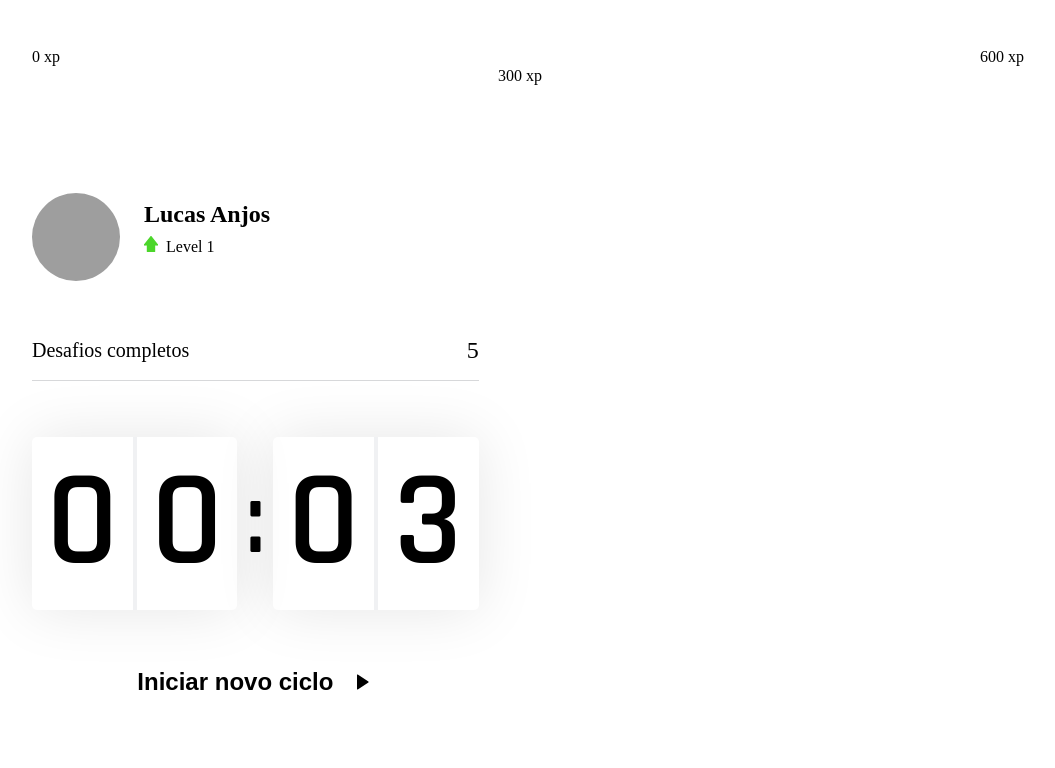
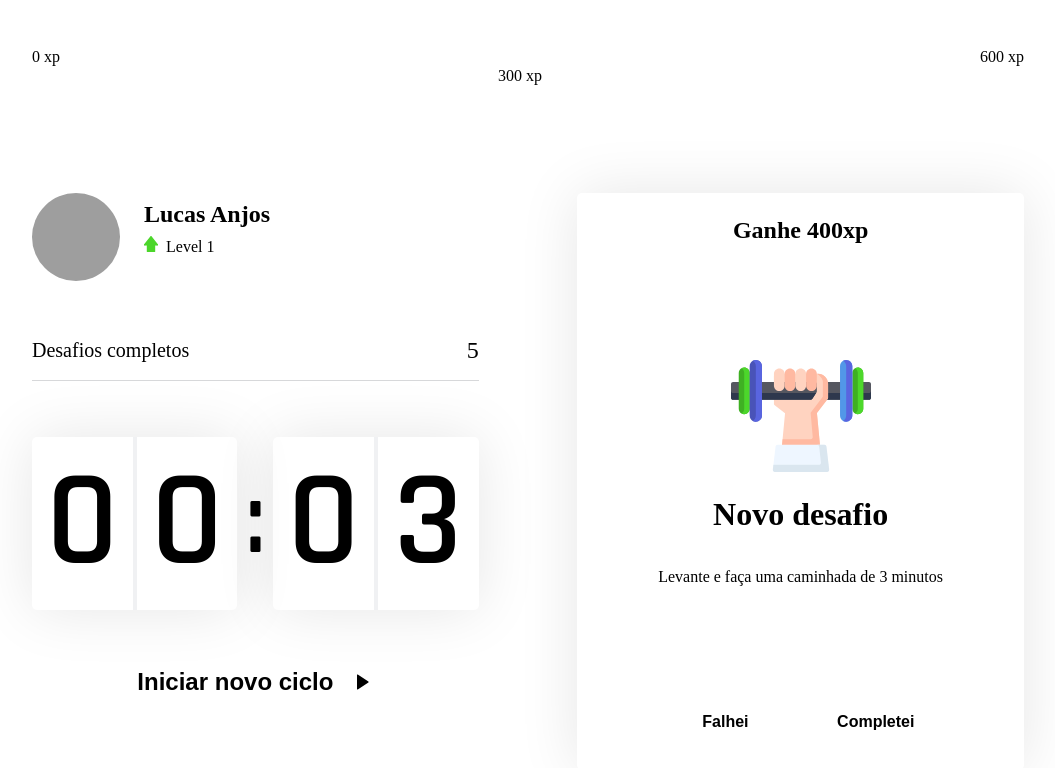
Before and after one commit to luskas8/shake-the-body, a Next.js app: page / in a window 1280 px wide. Shown: the top 768 px of the page, without its empty margins (112-1167 px from the left). Built offline with nearby package versions, Linux system fonts and the light colour scheme; grey boxes are pictures that could not be loaded.

Commit message:
Add component challengebox and css

```diff
--- /dev/null
+++ b/src/components/ChallengerBox.tsx
@@ -0,0 +1,52 @@
+// eslint-disable-next-line no-use-before-define
+import React from 'react'
+import styles from '../styles/components/ChallengerBox.module.css'
+
+export function ChallengerBox () {
+  const hasActiveChallenger = true
+
+  return (
+    <div className={styles.challengerBoxContainer}>
+      {
+        hasActiveChallenger
+          ? (
+            <div className={styles.challengerActive}>
+              <header>Ganhe 400xp</header>
+
+              <main>
+                <img src="icons/body.svg" />
+                <strong>Novo desafio</strong>
+                <p>Levante e faça uma caminhada de 3 minutos</p>
+              </main>
+
+              <footer>
+                <button
+                  type="button"
+                  className={`${styles.challengerFailedButton}`}
+                >
+                  Falhei
+                </button>
+                <button
+                  type="button"
+                  className={`${styles.challengerSucceededButton}`}
+                >
+                  Completei
+                </button>
+              </footer>
+            </div>
+            )
+          : (
+            <div className={styles.challengerNotActive}>
+              <strong>
+                Finalize um ciclo para receber um desafio
+                </strong>
+              <p>
+                <img src="icons/level-up.svg" alt="Level Up" />
+                  Avance de level completando desafios.
+                </p>
+            </div>
+            )
+      }
+    </div >
+  )
+}
--- a/src/pages/index.tsx
+++ b/src/pages/index.tsx
@@ -1,12 +1,15 @@
+import Head from 'next/head'
+
+// eslint-disable-next-line no-use-before-define
+import React from 'react'
 import { CompletedChallengers } from '../components/CompletedChallengers'
 import { Coutdown } from '../components/Countdown'
 import { ExperienceBar } from '../components/ExperienceBar'
 import { Profile } from '../components/Profile'
 import styles from '../styles/pages/Home.module.css'
+import { ChallengerBox } from '../components/ChallengerBox'
 
-import Head from 'next/head'
-
-export default function Home() {
+export default function Home () {
   return (
     <div className={styles.container}>
       <Head><title>Início | Shake the Body</title></Head>
@@ -19,6 +22,7 @@
           <Coutdown />
         </div>
         <div>
+          <ChallengerBox />
         </div>
       </section>
     </div>
--- /dev/null
+++ b/src/styles/components/ChallengerBox.module.css
@@ -0,0 +1,114 @@
+.challengerBoxContainer {
+  height: 100%;
+
+  background: var(--white);
+  border-radius: 5px;
+  box-shadow: 0 0 60px rgba(0, 0, 0, 0.10);
+  padding: 1.5rem 2rem;
+
+  display: flex;
+  flex-direction: column;
+  align-items: center;
+  justify-content: center;
+
+  text-align: center;
+}
+
+.challengerNotActive {
+  display: flex;
+  flex-direction: column;
+  align-items: center;
+}
+
+.challengerNotActive strong {
+  font-weight: 500;
+  font-size: 1.5rem;
+  line-height: 1.4;
+}
+
+.challengerNotActive p {
+  display: flex;
+  flex-direction: column;
+  align-items: center;
+
+  margin-top: 3rem;
+
+  line-height: 1.4;
+  max-width: 70%;
+}
+
+.challengerNotActive p img {
+  margin-bottom: 1rem;
+}
+
+.challengerActive {
+  height: 100%;
+
+  display: flex;
+  flex-direction: column;
+}
+
+.challengerActive header {
+    color: var(--blue);
+    font-weight: 600;
+    font-size: 1.5rem;
+
+    padding: 0 2rem 1.5rem;
+    border-bottom: 1px solid var(--gray-line);
+}
+
+.challengerActive main {
+  flex: 1;
+
+  display: flex;
+  flex-direction: column;
+  align-items: center;
+  justify-content: center;
+}
+
+.challengerActive main strong {
+  font-weight: 600;
+  font-size: 2rem;
+  color: var(--title);
+  margin: 1.5rem 0 1rem;
+}
+
+.challengerActive main p {
+  line-height: 1.5;
+}
+
+.challengerActive footer {
+  display: grid;
+  grid-template-columns: repeat(2, 1fr);
+  gap: 1rem;
+}
+
+.challengerActive footer button {
+  height: 3rem;
+
+  display: flex;
+  align-items: center;
+  justify-content: center;
+
+  border: 0;
+  border-radius: 5px;
+
+  color: var(--white);
+
+  font-size: 1rem;
+  font-weight: 600;
+
+  transition: filter .2s;
+}
+
+.challengerActive footer button.challengerFailedButton {
+  background: var(--red);
+}
+
+.challengerActive footer button.challengerSucceededButton {
+  background: var(--green);
+}
+
+.challengerActive footer button:hover {
+  filter: brightness(0.9);
+}
--- a/src/styles/components/Countdown.module.css
+++ b/src/styles/components/Countdown.module.css
@@ -55,6 +55,8 @@
   font-weight: 600;
 
   transition: background-color .2s;
+
+  transition: filter .2s;
 }
 
 .newCyclo {
@@ -81,7 +83,7 @@
 }
 
 .quitCyclo:active {
-  background: var(--red-dark);
+  filter: brightness(0.8);
 }
 
 .countdownButton:disabled {
```
